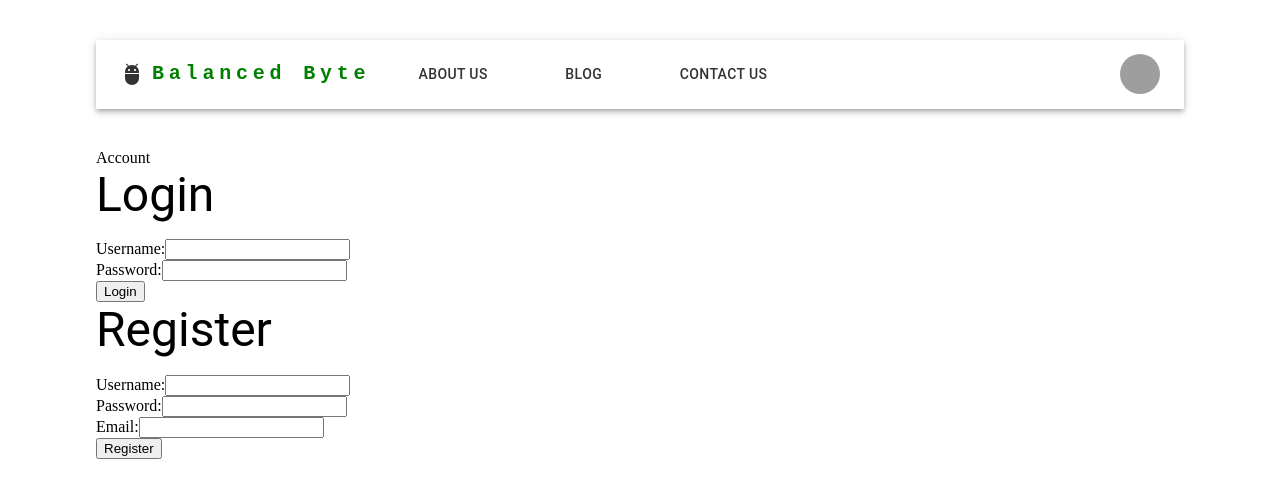
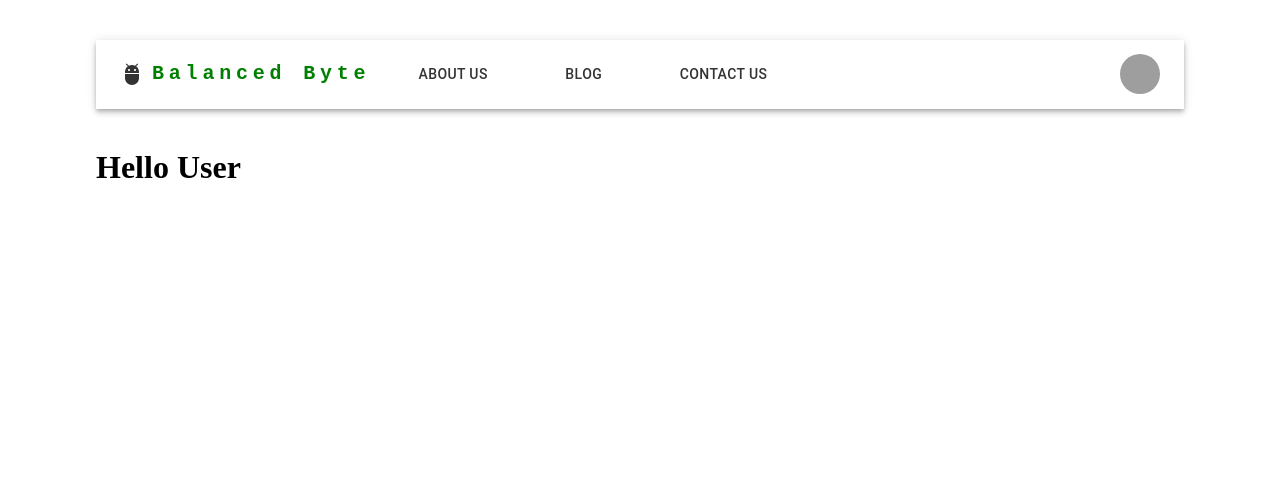
Before and after one commit to ALLHUBS-Jan-2024-Liftoff/Byte-Bandits, a React (Vite) app in the folder bandits-ui/: page /account in a window 1280 px wide. Shown: the top 498 px of the page. Built offline with nearby package versions, Linux system fonts and the light colour scheme; grey boxes are pictures that could not be loaded.

Commit message:
formatted Login and registration page

```diff
--- a/bandits-ui/src/components/layout/UserAccount/LoginForm.jsx
+++ b/bandits-ui/src/components/layout/UserAccount/LoginForm.jsx
@@ -1,3 +1,5 @@
+import { Button, FormControl, InputLabel, OutlinedInput } from '@mui/material';
+import { Box, Container } from '@mui/system';
 import React, { useState } from 'react';
 
 const LoginForm = () => {
@@ -38,27 +40,35 @@ const LoginForm = () => {
 
     return (
         <form onSubmit={handleSubmit}>
-            <div>
-                <label>Username:</label>
-                <input
+            <Box sx={{textTransform:'capitalize'}}>
+                <Container sx={{py:'2rem', display:'flex',flexDirection:'column', flexWrap: 'wrap'}}>
+                    <FormControl sx={{ flexBasis: '80%', my:'1rem'}}>
+                        <InputLabel htmlFor='userName'>Username:</InputLabel>
+                            <OutlinedInput
                             type="text"
-                    name="username"
+                            id="userName"
+                            label="userName"
                             value={formData.username}
                             onChange={handleChange}
-                    required
+                            required="true"
                         />
-            </div>
-            <div>
-                <label>Password:</label>
-                <input
+                    </FormControl>
+                    <FormControl sx={{ flexBasis: '80%', my:'1rem'}}>
+                        <InputLabel htmlFor='password'>Password:</InputLabel>
+                        <OutlinedInput
                             type="password"
                             name="password"
+                            label='password'
                             value={formData.password}
                             onChange={handleChange}
-                    required
+                            required="true"
                         />
-            </div>
-            <button type="submit">Login</button>
+                    </FormControl>
+                    <Button type="submit" sx={{ width:'15rem', background:'#555', color:'#fff','&:hover': {
+                        backgroundColor: 'green', // Background color on hover
+                        }}}>Login</Button>
+                </Container>
+            </Box>
         </form>
     );
 };
--- a/bandits-ui/src/components/layout/UserAccount/RegistrationForm.jsx
+++ b/bandits-ui/src/components/layout/UserAccount/RegistrationForm.jsx
@@ -1,3 +1,5 @@
+import { Button, FormControl, InputLabel, OutlinedInput } from '@mui/material';
+import { Box, Container } from '@mui/system';
 import React, { useState } from 'react';
 
 const RegistrationForm = () => {
@@ -38,38 +40,48 @@ const RegistrationForm = () => {
     };
 
     return (
+
         <form onSubmit={handleSubmit}>
-            <div>
-                <label>Username:</label>
-                <input
+        <Box sx={{textTransform:'capitalize'}}>
+        <Container sx={{py:'2rem', display:'flex',flexDirection:'column', flexWrap: 'wrap'}}>
+            <FormControl sx={{ flexBasis: '80%', my:'1rem'}}>
+                <InputLabel htmlFor='userName'>Username:</InputLabel>
+                    <OutlinedInput
                     type="text"
-                    name="username"
+                    id="userName"
+                    label="userName"
                     value={formData.username}
                     onChange={handleChange}
-                    required
+                    required="true"
                 />
-            </div>
-            <div>
-                <label>Password:</label>
-                <input
+            </FormControl>
+            <FormControl sx={{ flexBasis: '80%', my:'1rem'}}>
+                <InputLabel htmlFor='password'>Password:</InputLabel>
+                <OutlinedInput
                     type="password"
                     name="password"
+                    label='password'
                     value={formData.password}
                     onChange={handleChange}
-                    required
+                    required="true"
                 />
-            </div>
-            <div>
-                <label>Email:</label>
-                <input
-                    type="email"
+            </FormControl>
+            <FormControl sx={{ flexBasis: '80%', my:'1rem'}}>
+                <InputLabel htmlFor='email'>Email:</InputLabel>
+                <OutlinedInput
+                    type="text"
                     name="email"
+                    label='email'
                     value={formData.email}
                     onChange={handleChange}
-                    required
+                    required="true"
                 />
-            </div>
-            <button type="submit">Register</button>
+            </FormControl>
+            <Button type="submit" sx={{ width:'15rem', background:'#555', color:'#fff','&:hover': {
+                        backgroundColor: 'green', // Background color on hover
+                        }}}>Register</Button>
+        </Container>
+        </Box>
         </form>
     );
 };
--- a/bandits-ui/src/pages/Account/Index.jsx
+++ b/bandits-ui/src/pages/Account/Index.jsx
@@ -1,20 +1,36 @@
 import { Typography } from '@mui/material'
-import React from 'react'
+import React, { useState } from 'react'
 import LoginForm from '../../components/layout/UserAccount/LoginForm'
 import RegistrationForm from '../../components/layout/UserAccount/RegistrationForm'
+import { Container } from '@mui/system'
 
 function Account() {
+
+  const [isAutenticated,setAuthenticated] = useState(false);
+
   return (
-    <div>Account
-      <Typography variant="h3" gutterBottom>
+      <>
+
+      {!isAutenticated ? (
+        <h1>Hello User</h1>
+      )
+      :(
+        <Container sx={{textTransform:'capitalize',display:'flex',flexDirection:'row', flexWrap: 'wrap'}}>
+        <Container sx={{ flexBasis: '50%'}}>
+          <Typography variant="h3" gutterBottom>
             Login
           </Typography>
           <LoginForm />
+        </Container>
+        <Container sx={{ flexBasis: '50%'}}>
           <Typography variant="h3" gutterBottom>
             Register
           </Typography>
           <RegistrationForm />
-    </div>
+        </Container>
+        </Container>
+      )}
+      </>
   )
 }
 
```
Lines whose indentation alone changed are shown as unchanged.
